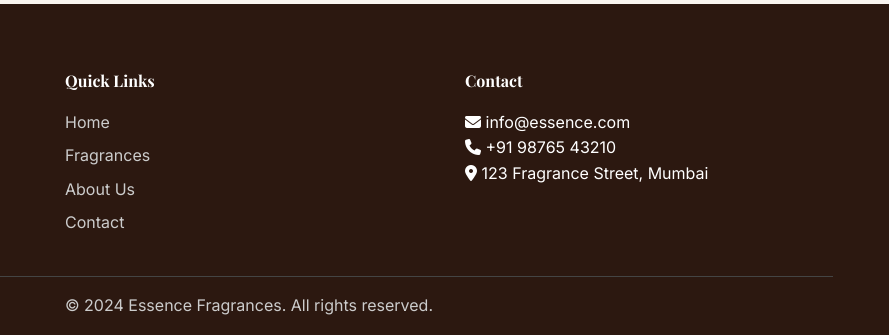
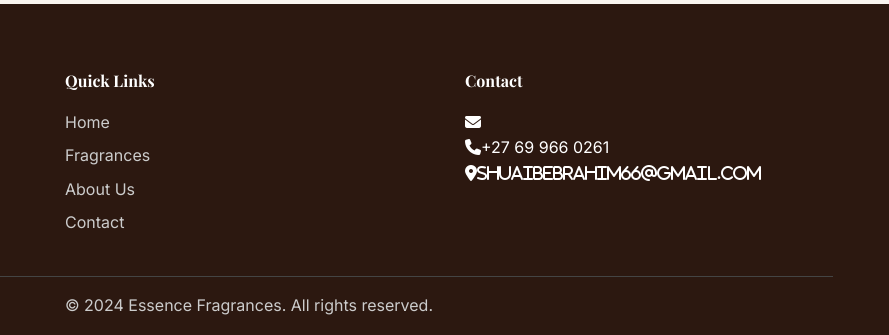
Before and after one commit to Hassan1970/shuiab-fragiences-1, a plain HTML site: page index.html in a window 1280 px wide. Shown: the part 1838-2173 px from the top of the page, 391-1280 px from the left. Drawn offline with nearby package versions, Linux system fonts and the light colour scheme.

Commit message:
Update index.html

```diff
--- a/index.html
+++ b/index.html
@@ -3,7 +3,7 @@
 <head>
     <meta charset="UTF-8">
     <meta name="viewport" content="width=device-width, initial-scale=1.0">
-    <title>Essence Fragrances - Luxury Scents</title>
+    <title>Desire fragrances - Luxury Scents</title>
     <link rel="stylesheet" href="css/styles.css">
     <link href="https://fonts.googleapis.com/css2?family=Playfair+Display:wght@400;700&family=Inter:wght@300;400;500&display=swap" rel="stylesheet">
     <link rel="stylesheet" href="https://cdnjs.cloudflare.com/ajax/libs/font-awesome/6.4.0/css/all.min.css">
@@ -110,9 +110,9 @@
                 </div>
                 <div class="footer-section">
                     <h4>Contact</h4>
-                    <p><i class="fas fa-envelope"></i> info@essence.com</p>
-                    <p><i class="fas fa-phone"></i> +91 98765 43210</p>
-                    <p><i class="fas fa-map-marker-alt"></i> 123 Fragrance Street, Mumbai</p>
+                    <p><i class="fas fa-envelope"></i> </p>
+                    <p><i class="fas fa-phone"></i>+27 69 966 0261 </p>
+                    <p><i class="fas fa-map-marker-alt">shuaibebrahim66@gmail.com</i></p>
                 </div>
             </div>
             <div class="footer-bottom">
@@ -123,4 +123,5 @@
 
     <script src="js/script.js"></script>
 </body>
+
 </html>
```
